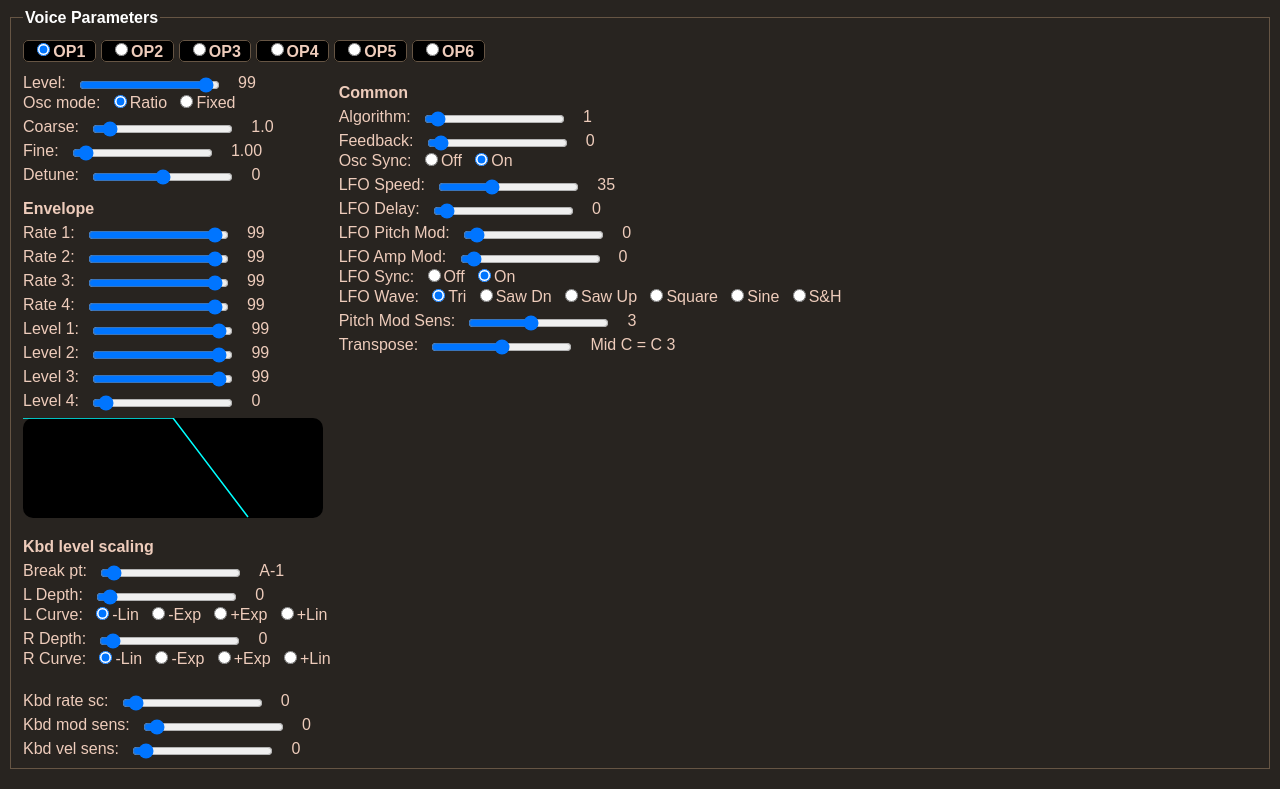
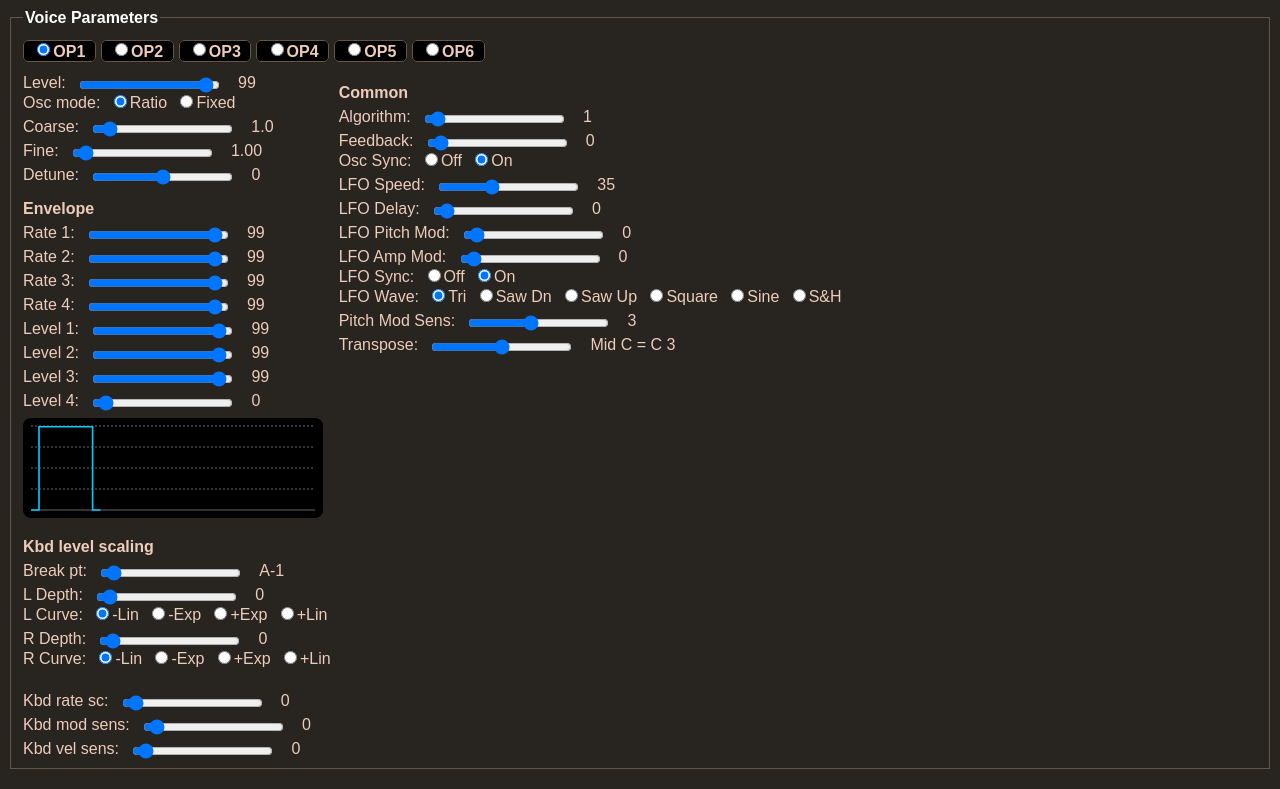
Before and after one commit to Ahlzen/DXEdit, a React (Vite) app: page / in a window 1280 px wide. Shown: the part 819-1608 px from the top of the page. Built offline with nearby package versions, Linux system fonts and the light colour scheme.

Commit message:
Work on envelope visualization.

```diff
--- a/src/components/EnvelopeGraph.tsx
+++ b/src/components/EnvelopeGraph.tsx
@@ -11,27 +11,71 @@ export default function EnvelopeGraph(props: {
       props.data.getValueByOffset(
         egTypeOffsets[props.eg] + o);
 
-  let baseX = props.width / 4;
+  const margin = 8;
+
+
+
+  let x: number[] = Array<number>(8);
+  let y: number[] = Array<number>(8);
+
+  // calculate x coordinates
+  const leadInOut = 8;
+  const eWidth = props.width - 2*margin; // effective width
+  let maxSegWidth = (eWidth-2*leadInOut) / 5;
   let rates = [getVal(0), getVal(1), getVal(2), getVal(3)];
+  x[0] = margin;
+  x[1] = x[0] + leadInOut;
+  x[2] = x[1] + maxSegWidth * (1-rates[0]/99); // attack
+  x[3] = x[2] + maxSegWidth * (1-rates[1]/99); // decay 1
+  x[4] = x[3] + maxSegWidth * (1-rates[2]/99); // decay 2
+  x[5] = x[4] + maxSegWidth; // sustain
+  x[6] = x[5] + maxSegWidth * (1-rates[3]/99); // release
+  x[7] = x[6] + leadInOut;
+
+  // calculate y coordinates
+  const eHeight = props.height - 2*margin; // effective height
   let levels = [getVal(4), getVal(5), getVal(6), getVal(7)];
-  let x1 = baseX * (rates[0]/99);
-  let x2 = x1 + baseX * (rates[1]/99)
-  let x3 = x2 + baseX * (rates[2]/99)
-  let x4 = x3 + baseX * (rates[3]/99)
-  let yScale = props.height / 100;
-  let yBase = props.height-1;
+  let yScale = eHeight / 100;
+  let yBase = props.height-margin;
+  y[0] = yBase - yScale*levels[3]; // L4 during key off
+  y[1] = y[0];
+  y[2] = yBase - yScale*levels[0]; // L1 (attack level)
+  y[3] = yBase - yScale*levels[1]; // L2 (mid decay level)
+  y[4] = yBase - yScale*levels[2]; // L2 (sustain level)
+  y[5] = y[4];
+  y[6] = y[0];
+  y[7] = y[0];
 
-  let points =
-    `0,${yBase-yScale*levels[0]}
-     ${x1},${yBase-yScale*levels[1]}
-     ${x2},${yBase-yScale*levels[2]}
-     ${x3},${yBase-yScale*levels[3]}`
+  // format SVG coordinates
+  let linePoints = x.map((_, i) => x[i] + ',' + y[i]).join(' ');
 
   return (
     <svg className="envGraph" width={props.width} height={props.height}>
-      <rect x="0" y="0" width={props.width} height={props.height} rx="10" ry="10" fill="black" />
-      <polyline points={points}
-        style={{fill:'none', stroke:'cyan', strokeWidth:1.5}} />
+      <rect x="0" y="0" width={props.width} height={props.height} rx={margin} ry={margin} fill="black" />
+
+      {/* Horizontal axis + quarter-level guide lines */}
+      <line x1={margin} y1={yBase} x2={margin+eWidth} y2={yBase}
+        style={{fill:'none', stroke:'#444', strokeWidth:1.5}} />
+      <line x1={margin} y1={yBase-0.25*eHeight} x2={margin+eWidth} y2={yBase-0.25*eHeight}
+        style={{fill:'none', stroke:'#444', strokeDasharray:'2,2', strokeWidth:1.5}} />
+      <line x1={margin} y1={yBase-0.5*eHeight} x2={margin+eWidth} y2={yBase-0.5*eHeight}
+        style={{fill:'none', stroke:'#444', strokeDasharray:'2,2', strokeWidth:1.5}} />
+      <line x1={margin} y1={yBase-0.75*eHeight} x2={margin+eWidth} y2={yBase-0.75*eHeight}
+        style={{fill:'none', stroke:'#444', strokeDasharray:'2,2', strokeWidth:1.5}} />
+      <line x1={margin} y1={yBase-eHeight} x2={margin+eWidth} y2={yBase-eHeight}
+        style={{fill:'none', stroke:'#444', strokeDasharray:'2,2', strokeWidth:1.5}} />
+
+      {/* Key down/up (vertical lines) */}
+      <line x1={x[1]} y1={yBase} x2={x[1]} y2={margin}
+        style={{fill:'none', stroke:'#046', strokeWidth:1.5}} />
+      <line x1={x[5]} y1={yBase} x2={x[5]} y2={margin}
+        style={{fill:'none', stroke:'#046', strokeWidth:1.5}} />
+
+      {/* Envelope line */}
+      <polyline points={linePoints}
+        style={{fill:'none', stroke:'#0cf', strokeWidth:1.5}} />
+
+
     </svg>
   );
 }
```
